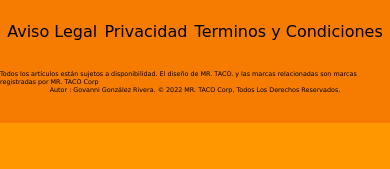
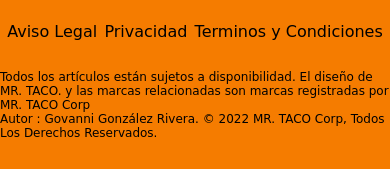
Before and after one commit to GoRiDeveloper/website_02, a website: page index.html in a window 390 px wide. Shown: the part 2293-2462 px from the top of the page. Before the commit the page ends 2416 px from the top, so only its background shows below. Drawn offline with Linux system fonts and the light colour scheme; a web font is replaced by a local one.

Commit message:
Update style.css

```diff
--- a/assets/css/style.css
+++ b/assets/css/style.css
@@ -228,7 +228,7 @@
   .footer-legal {
     font-size: 1rem; }
   .footer-legal-legend {
-    font-size: .4rem; }
+    font-size: .75rem; }
   /* Footer */ }
 
 /* Diseño - Index */
```
